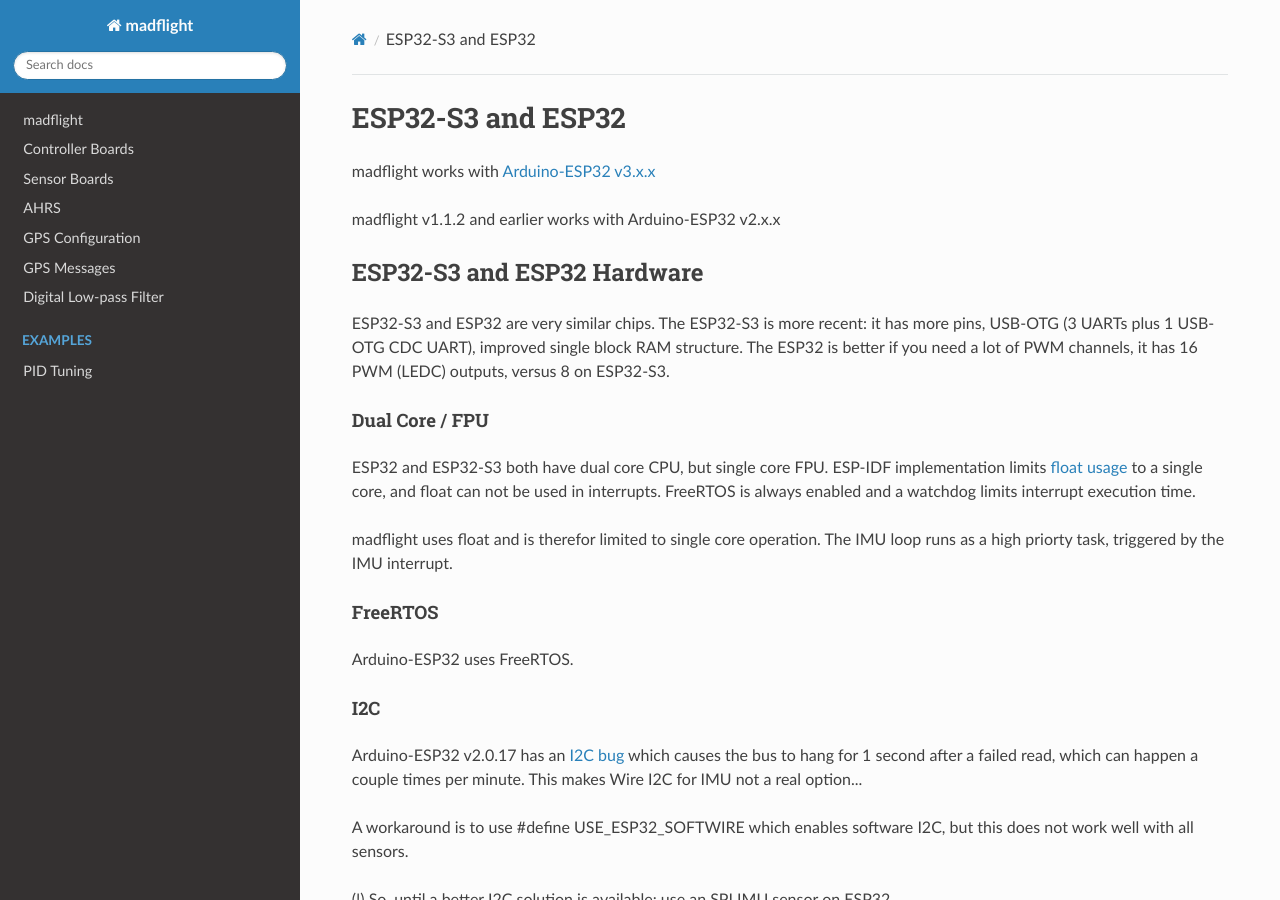
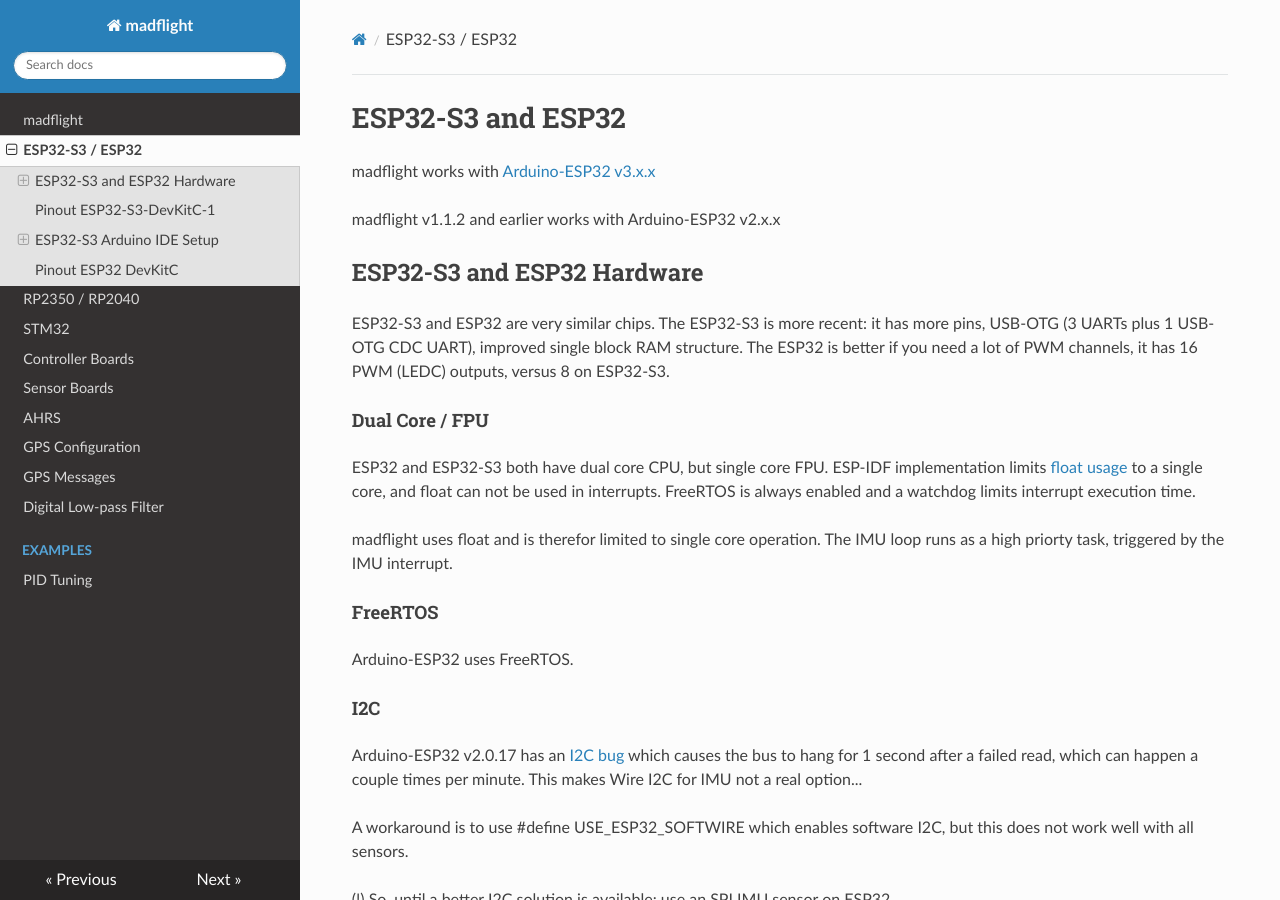
Before and after one commit to qqqlab/madflight-docs, an MkDocs documentation site: the page built from docs/ESP32-S3.md, in a window 1280 px wide and 900 px high. Built offline with MkDocs 1.6.1, drawn with Linux system fonts in a browser that asks for light colours; nearby versions of some CDN libraries.

Commit message:
Update mkdocs.yml

```diff
--- a/mkdocs.yml
+++ b/mkdocs.yml
@@ -7,6 +7,9 @@
 
 nav:
   - madflight: index.md
+  - ESP32-S3 / ESP32: ESP32-S3.md
+  - RP2350 / RP2040: RP2350.md
+  - STM32: STM32.md
   - Controller Boards: Controller-Boards.md
   - Sensor Boards: Sensor-Boards.md
   - AHRS: AHRS.md
```
